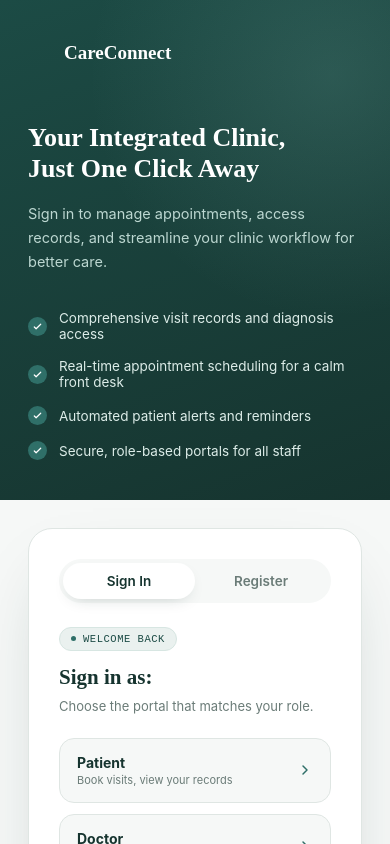
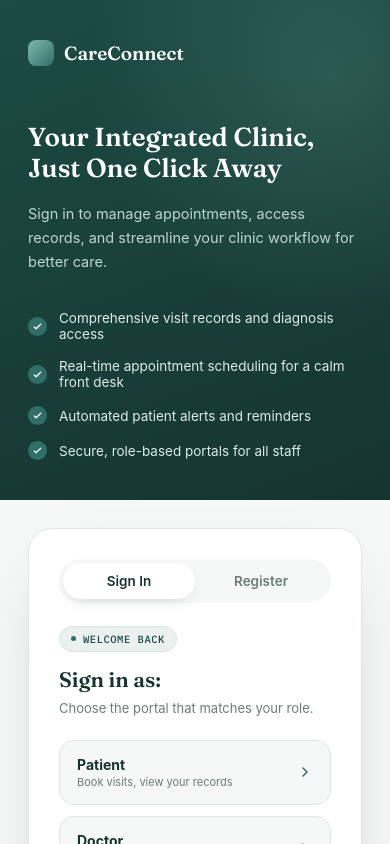
Before and after one commit to nazareth-dev-byte/Careconnect, a React (Vite) app: page / in a window 390 px wide. Shown: the top 844 px of the page. Built offline with nearby package versions, Linux system fonts and the light colour scheme; no server answers.

Commit message:
Refactor CareConnect.css for responsiveness and styles
Added missing styles for filters, buttons, and responsive layout adjustments. Updated color variables and improved layout for mobile and tablet views.

```diff
--- a/src/CareConnect.css
+++ b/src/CareConnect.css
@@ -1,3 +1,5 @@
+@import url('https://fonts.googleapis.com/css2?family=Fraunces:wght@600&family=IBM+Plex+Mono:wght@500&display=swap');
+
 :root {
   --ink: #16342f;
   --paper: #f6f8f7;
@@ -6,6 +8,7 @@
   --teal: #2f6f68;
   --teal-deep: #1c4b45;
   --teal-light: #7fb8b0;
+  --sage: #7fb8ac;
   --teal-soft: #e6f3f1;
   --amber: #c9822b;
   --red: #b5432f;
```
